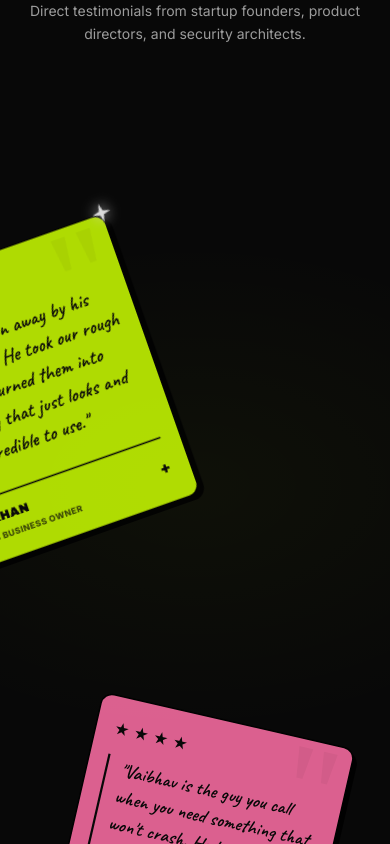
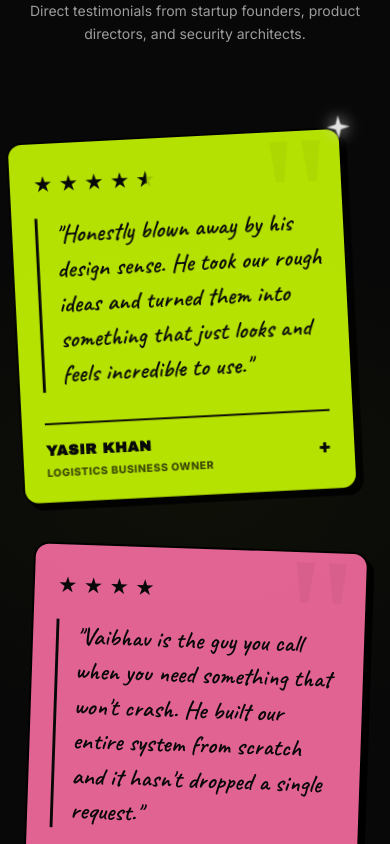
Before and after one commit to how-vaibhav/Portfolio, a React (Vite) app in the folder frontend/: page / in a window 390 px wide. Shown: the part 5100-5944 px from the top of the page. Built offline with nearby package versions, Linux system fonts and the light colour scheme; the HTML template or start-up script is replaced by a standard one.

Commit message:
feat: add DevTestimonials component with scroll-linked neo-brutalist cards

```diff
--- a/frontend/src/components/Dev/DevTestimonials.jsx
+++ b/frontend/src/components/Dev/DevTestimonials.jsx
@@ -74,13 +74,22 @@ function SparkleStar({ size = 22, color = '#CCFF00', style = {} }) {
 }
 
 // Single Scroll-Bound Physics Card
-function PhysicsTestimonialCard({ item, index, progress, isHovered, onHover, onLeave }) {
+function PhysicsTestimonialCard({ item, index, progress, isHovered, onHover, onLeave, isMobile }) {
+  // Constrain wild physics on mobile to prevent overlapping unreadable text
+  const mStartX = item.startX > 0 ? 30 : item.startX < 0 ? -30 : 0;
+  const mStartY = 60;
+  const mStartRotate = item.startRotate * 0.15;
+
+  const actualStartX = isMobile ? mStartX : item.startX;
+  const actualStartY = isMobile ? mStartY : item.startY;
+  const actualStartRotate = isMobile ? mStartRotate : item.startRotate;
+
   // Continuous scroll-linked transformations
-  const cardRotate = useTransform(progress, [0, 1], [item.startRotate, item.endRotate]);
-  const cardX = useTransform(progress, [0, 1], [item.startX, 0]);
-  const cardY = useTransform(progress, [0, 1], [item.startY, 0]);
-  const cardScale = useTransform(progress, [0, 1], [item.startScale || 0.5, 1]);
-  const cardOpacity = useTransform(progress, [0, 0.6, 1], [0, 0.9, 1]);
+  const cardRotate = useTransform(progress, [0, 1], [actualStartRotate, item.endRotate]);
+  const cardX = useTransform(progress, [0, 1], [actualStartX, 0]);
+  const cardY = useTransform(progress, [0, 1], [actualStartY, 0]);
+  const cardScale = useTransform(progress, [0, 1], [isMobile ? 0.9 : (item.startScale || 0.5), 1]);
+  const cardOpacity = useTransform(progress, [0, 0.6, 1], [isMobile ? 0.5 : 0, 0.9, 1]);
 
   return (
     <motion.div
@@ -401,6 +410,7 @@ export default function DevTestimonials() {
               isHovered={hoveredIdx === item.id}
               onHover={() => setHoveredIdx(item.id)}
               onLeave={() => setHoveredIdx(null)}
+              isMobile={isMobile}
             />
           ))}
         </div>
```
